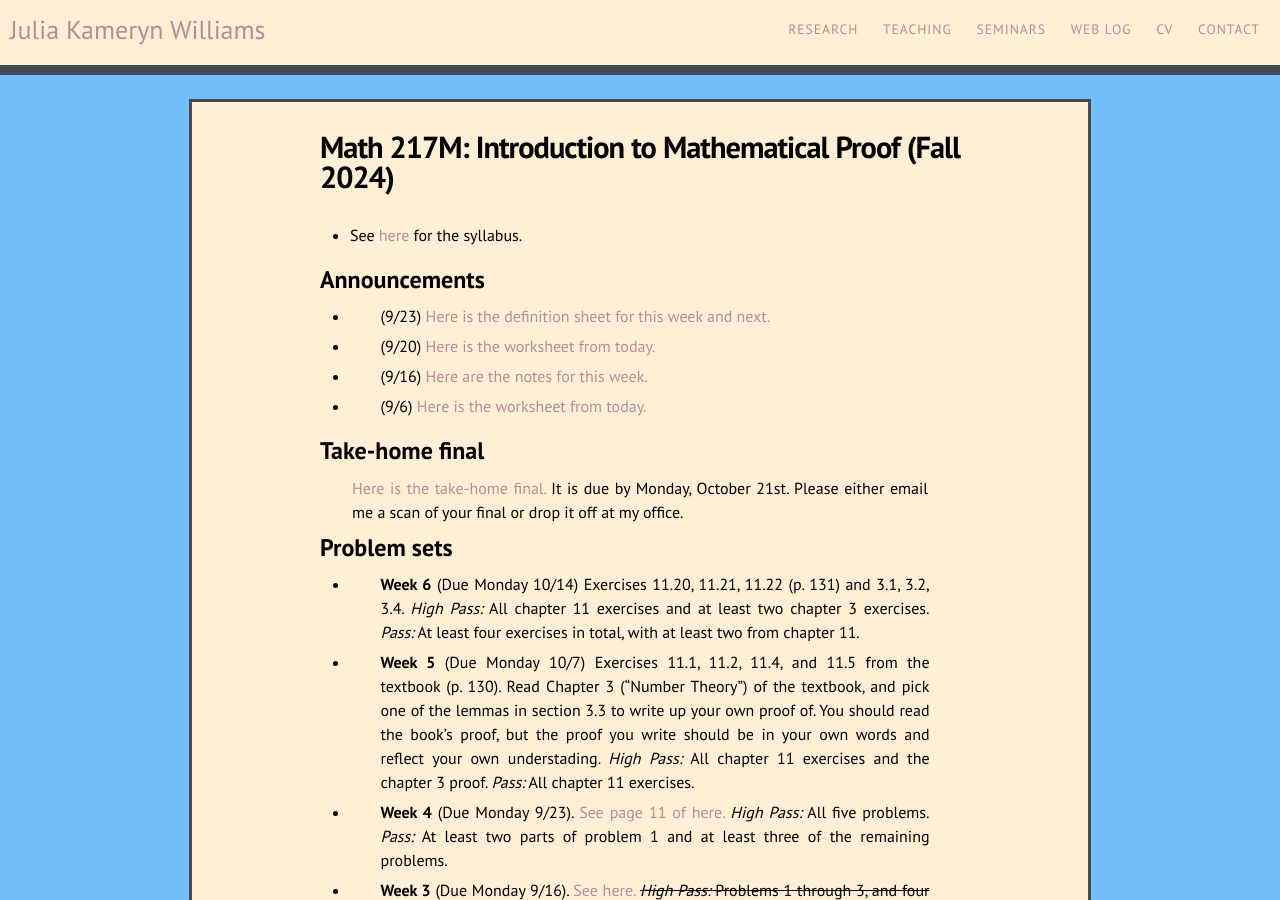
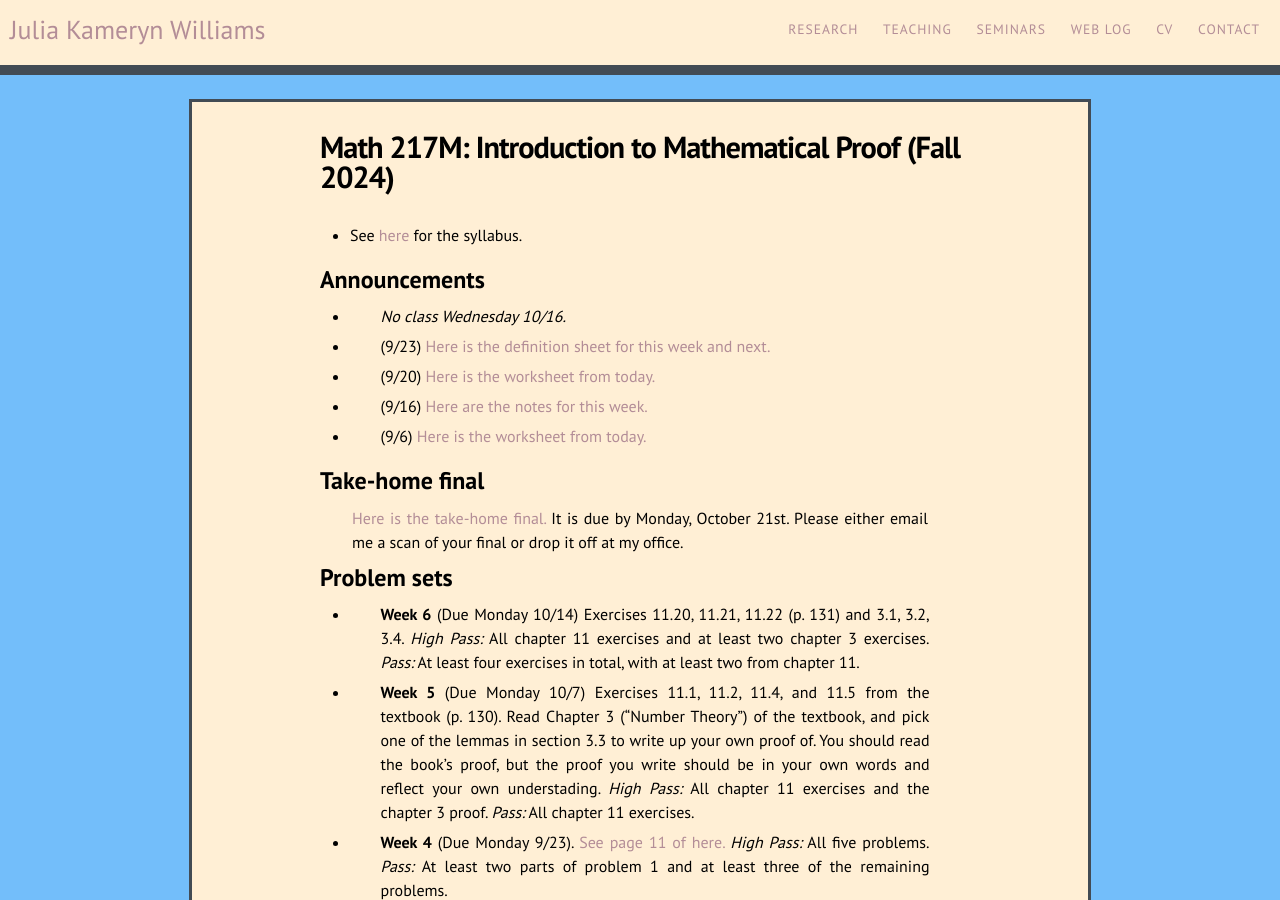
Before and after one commit to kamerynjw/kamerynjw.github.io, a Jekyll site: the page built from teaching/2024/math217m.md, in a window 1280 px wide and 900 px high. Built offline with Jekyll 4.4.1, drawn with Linux system fonts in a browser that asks for light colours; nearby versions of some CDN libraries.

Commit message:
added announcment of no class next wed

```diff
--- a/teaching/2024/math217m.md
+++ b/teaching/2024/math217m.md
@@ -9,6 +9,8 @@ permalink: /teaching/2024/math217m/
 
 Announcements
 -------------
+
+* *No class Wednesday 10/16.*
 
 * (9/23) [Here is the definition sheet for this week and next.]({{ page.url }}rel-func.pdf)
 
```
Also changed, not shown: teaching/2024/math210.md (+2 -0 lines).
